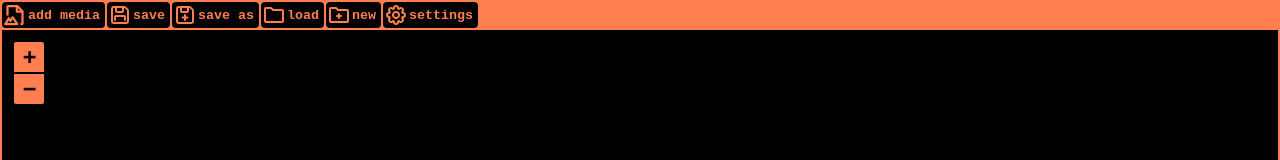
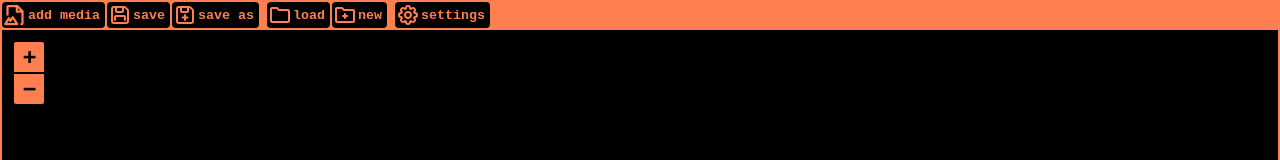
Before and after one commit to quadraturin/tat, a SvelteKit app: page / in a window 1280 px wide. Shown: the top 160 px of the page. Built offline with nearby package versions, Linux system fonts and the light colour scheme.

Commit message:
title bar button spacing

```diff
--- a/src/app.css
+++ b/src/app.css
@@ -99,6 +99,10 @@ body {
     background-color: var(--highlight-color);
     color: var(--text-color);
 }
+.toolbar-spacer {
+    display: flex;
+    flex-basis: 6px;
+}
 .toolbar-input {
     color: var(--text-color);
     border: 1px solid var(--text-color);
--- a/src/routes/+page.svelte
+++ b/src/routes/+page.svelte
@@ -100,11 +100,12 @@
 <div data-tauri-drag-region class="titlebar">
     <!--<h1>paradiso</h1>-->
     <button class="toolbar-button" on:click={readFiles}>{#if R.getIsLoading()}<IconLoading />{:else}<IconImageFile />{/if}<span>add media</span></button>
-    <!--<button class="toolbar-button" on:click={zap}><IconLevels /><span>mixer</span></button>-->
     <button class="toolbar-button" on:click={() => saveProject(false)}>{#if R.getIsSaving()}<IconLoading />{:else}<IconSave />{/if}<span>save{#if R.getisProjectDirty()}*{/if}</span></button>
     <button class="toolbar-button" on:click={() => saveProject(true)}>{#if R.getIsSaving()}<IconLoading />{:else}<IconSaveAs />{/if}<span>save as{#if R.getisProjectDirty()}*{/if}</span></button>
+    <span class="toolbar-spacer"></span>
     <button class="toolbar-button" on:click={loadProject}>{#if R.getIsLoading()}<IconLoading />{:else}<IconLoad />{/if}<span>load</span></button>
     <button class="toolbar-button"><IconNew /><span>new</span></button>
+    <span class="toolbar-spacer"></span>
     <button class="toolbar-button"><IconSettings /><span>settings</span></button>
     <!--<input accept="audio/wav, audio/mpeg" bind:files id="audioInput" name="audioInput" type="file" />-->
 
```
